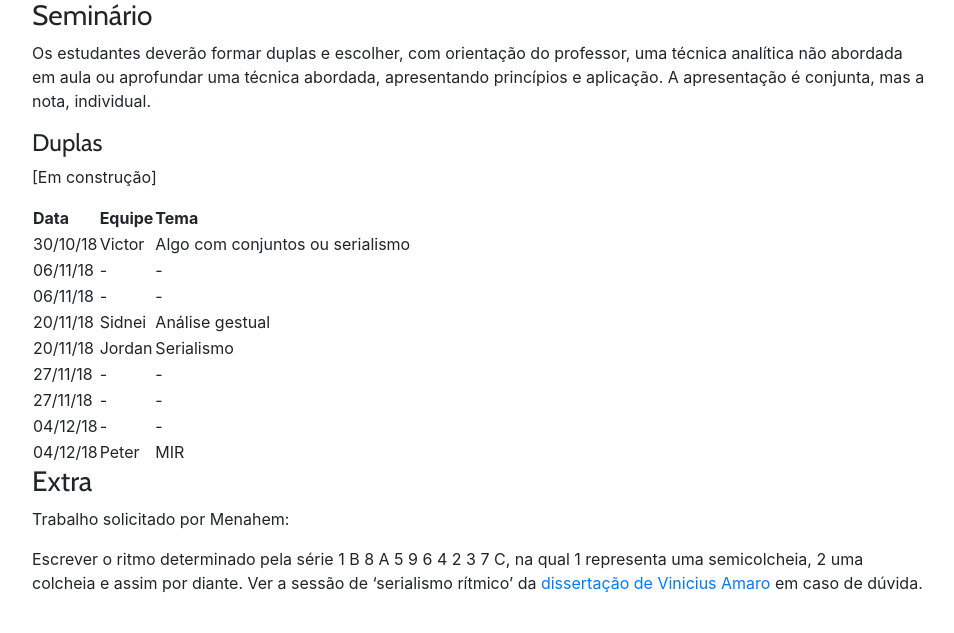
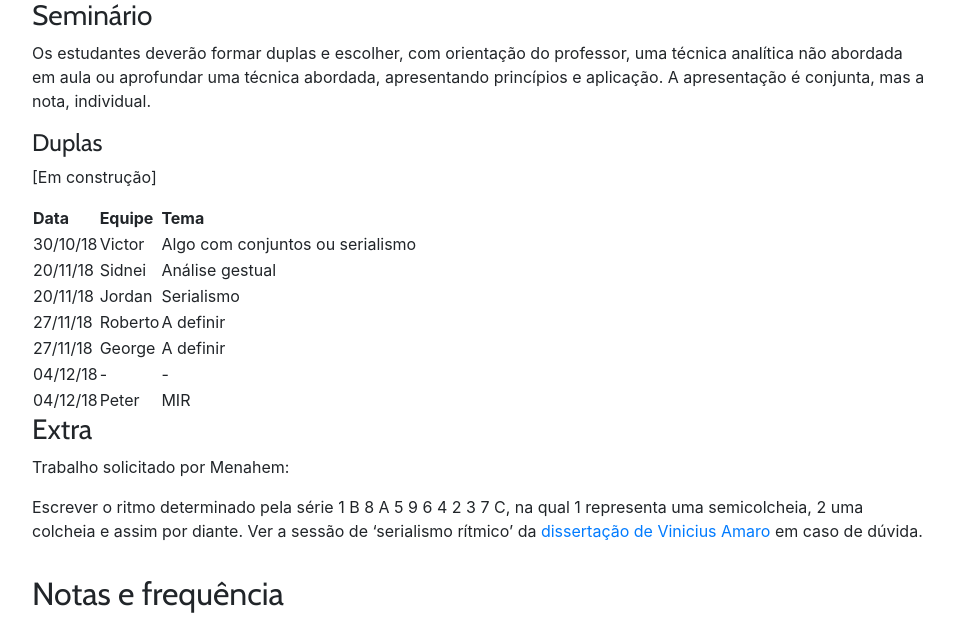
Before and after one commit to kroger/genosmus, a Jekyll site: the page built from _marcos/musa90.md, in a window 1280 px wide and 900 px high, scrolled down 1668 px, cut to the strip 0-633 px from the top of the window. Shown: the whole strip, without its empty margins (68-1022 px from the left). Built offline with Jekyll 4.4.1, drawn with Linux system fonts in a browser that asks for light colours; the table of contents is made by our own code.

Commit message:
Atualização de cronograma de seminários

```diff
--- a/_marcos/musa90.md
+++ b/_marcos/musa90.md
@@ -50,12 +50,10 @@ Os estudantes deverão formar duplas e escolher, com orientação do professor,
 | Data | Equipe | Tema  |
 |---|---|---|
 | 30/10/18 | Victor | Algo com conjuntos ou serialismo |
-| 06/11/18 | - | - |
-| 06/11/18 | - | - |
 | 20/11/18 | Sidnei | Análise gestual |
 | 20/11/18 | Jordan | Serialismo |
-| 27/11/18 | - | - |
-| 27/11/18 | - | - |
+| 27/11/18 | Roberto | A definir |
+| 27/11/18 | George | A definir |
 | 04/12/18 | - | - |
 | 04/12/18 | Peter | MIR |
 
```
Also changed, not shown: _marcos/musa92.md (+3 -2 lines).
